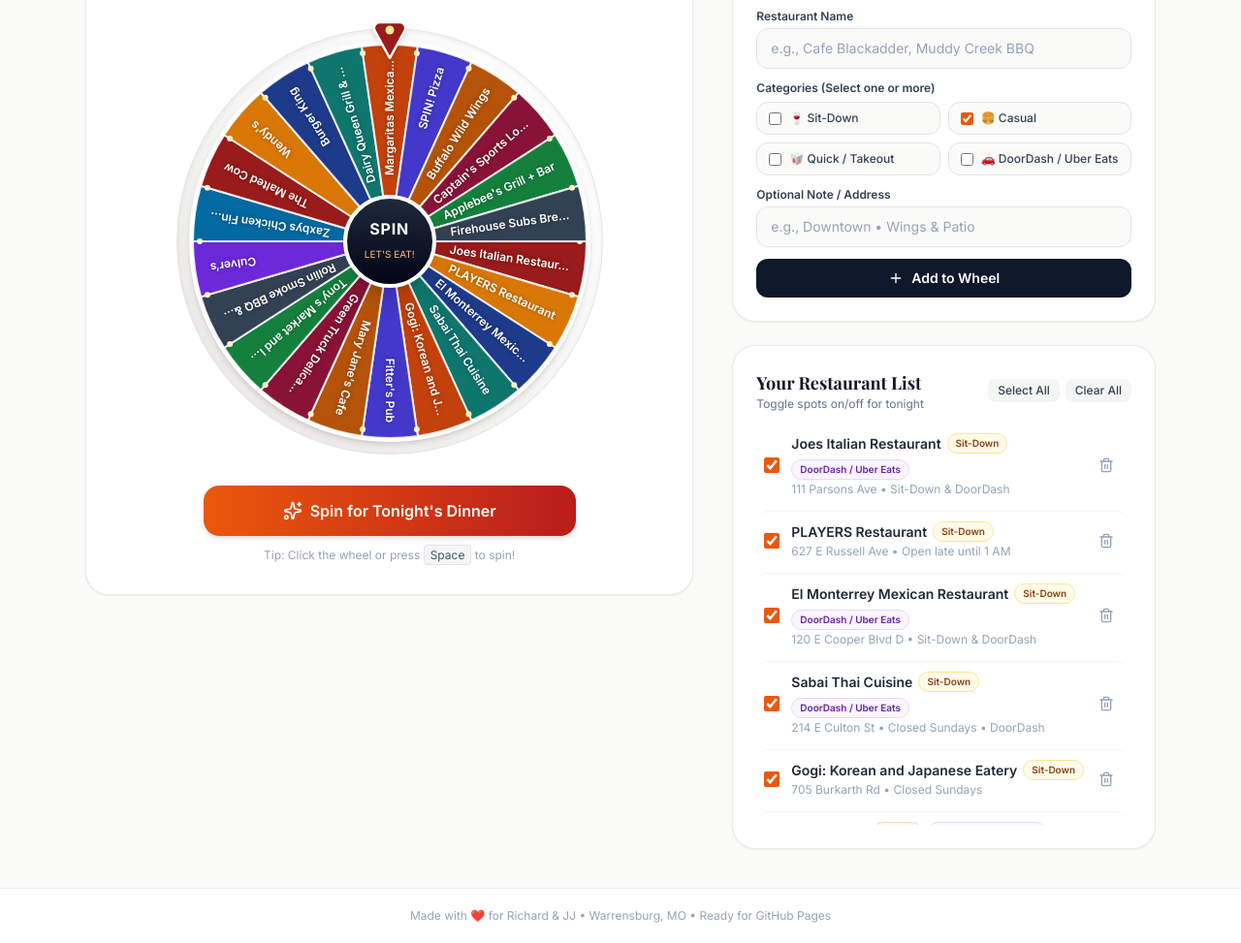
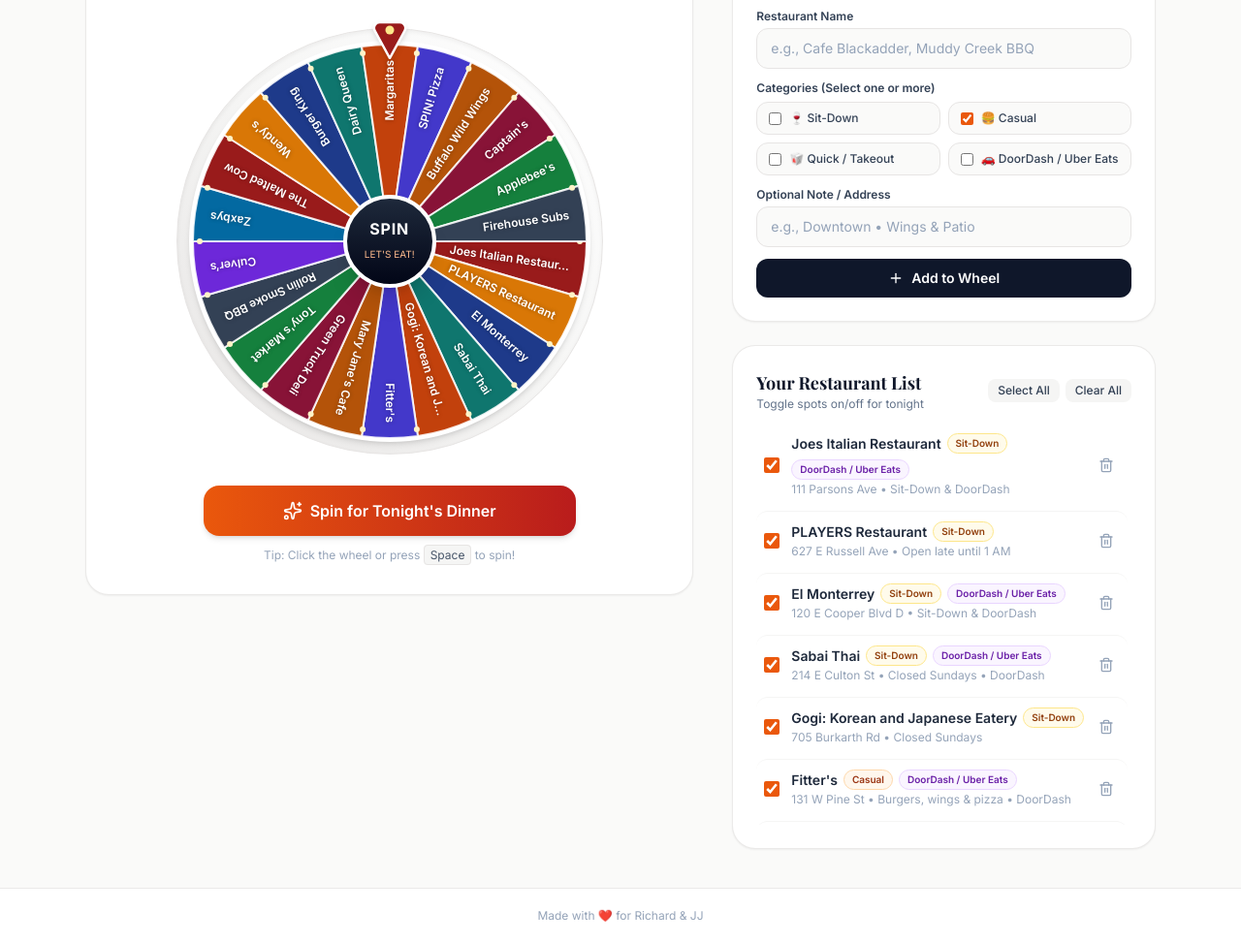
Before and after one commit to rdoughertyjr/Dinner-Wheel, a plain HTML site: page index.html in a window 1280 px wide. Shown: the part 221-1194 px from the top of the page at 97% size. Drawn offline with nearby package versions, Linux system fonts and the light colour scheme; a web font is replaced by a local one.

Commit message:
index.html

```diff
--- a/index.html
+++ b/index.html
@@ -316,7 +316,7 @@
 
   <!-- Footer -->
   <footer class="border-t border-stone-200/80 bg-white py-5 px-4 text-center text-xs text-slate-400">
-    <p>Made with ❤️ for Richard &amp; JJ • Warrensburg, MO • Ready for GitHub Pages</p>
+    <p>Made with ❤️ for Richard &amp; JJ</p>
   </footer>
 
   <!-- Winner Celebration Modal -->
@@ -434,26 +434,26 @@
     const DEFAULT_RESTAURANTS = [
       { id: 'w-1', name: 'Joes Italian Restaurant', categories: ['sit-down', 'delivery'], note: '111 Parsons Ave • Sit-Down & DoorDash', active: true },
       { id: 'w-2', name: 'PLAYERS Restaurant', categories: ['sit-down'], note: '627 E Russell Ave • Open late until 1 AM', active: true },
-      { id: 'w-3', name: 'El Monterrey Mexican Restaurant', categories: ['sit-down', 'delivery'], note: '120 E Cooper Blvd D • Sit-Down & DoorDash', active: true },
-      { id: 'w-4', name: 'Sabai Thai Cuisine', categories: ['sit-down', 'delivery'], note: '214 E Culton St • Closed Sundays • DoorDash', active: true },
+      { id: 'w-3', name: 'El Monterrey', categories: ['sit-down', 'delivery'], note: '120 E Cooper Blvd D • Sit-Down & DoorDash', active: true },
+      { id: 'w-4', name: 'Sabai Thai', categories: ['sit-down', 'delivery'], note: '214 E Culton St • Closed Sundays • DoorDash', active: true },
       { id: 'w-5', name: 'Gogi: Korean and Japanese Eatery', categories: ['sit-down'], note: '705 Burkarth Rd • Closed Sundays', active: true },
-      { id: 'w-6', name: "Fitter's Pub", categories: ['casual', 'delivery'], note: '131 W Pine St • Burgers, wings & pizza • DoorDash', active: true },
+      { id: 'w-6', name: "Fitter's", categories: ['casual', 'delivery'], note: '131 W Pine St • Burgers, wings & pizza • DoorDash', active: true },
       { id: 'w-7', name: "Mary Jane's Cafe", categories: ['casual', 'delivery'], note: '1042 S Maguire St • Breakfast & lunch (7 AM–2 PM) • DoorDash', active: true },
-      { id: 'w-8', name: 'Green Truck Delicatessen', categories: ['casual'], note: '125 W Pine St • Tue–Sat 11 AM–8 PM', active: true },
-      { id: 'w-9', name: "Tony's Market and Italian Deli", categories: ['casual'], note: '1117 S Maguire St • Mon–Sat 10 AM–7 PM', active: true },
-      { id: 'w-10', name: 'Rollin Smoke BBQ & Catering', categories: ['casual'], note: 'Warrensburg • Wed–Fri 11 AM–5:30 PM', active: true },
+      { id: 'w-8', name: 'Green Truck Deli', categories: ['casual'], note: '125 W Pine St • Tue–Sat 11 AM–8 PM', active: true },
+      { id: 'w-9', name: "Tony's Market", categories: ['casual'], note: '1117 S Maguire St • Mon–Sat 10 AM–7 PM', active: true },
+      { id: 'w-10', name: 'Rollin Smoke BBQ', categories: ['casual'], note: 'Warrensburg • Wed–Fri 11 AM–5:30 PM', active: true },
       { id: 'w-11', name: 'Culver’s', categories: ['quick', 'delivery'], note: '906 N Simpson Dr • ButterBurgers & custard • Uber Eats', active: true },
-      { id: 'w-12', name: 'Zaxbys Chicken Fingers & Buffalo Wings', categories: ['quick', 'delivery'], note: '322 Hawthorne Blvd • Uber Eats', active: true },
+      { id: 'w-12', name: 'Zaxbys', categories: ['quick', 'delivery'], note: '322 Hawthorne Blvd • Uber Eats', active: true },
       { id: 'w-13', name: 'The Malted Cow', categories: ['quick'], note: '303 Cooper Blvd D • Burgers & shakes', active: true },
       { id: 'w-14', name: "Wendy's", categories: ['quick', 'delivery'], note: '410 N Maguire St • DoorDash & Uber Eats', active: true },
       { id: 'w-15', name: 'Burger King', categories: ['quick', 'delivery'], note: '215 E Young Ave • Uber Eats', active: true },
-      { id: 'w-16', name: 'Dairy Queen Grill & Chill', categories: ['quick', 'delivery'], note: '601 E Young Ave • Uber Eats', active: true },
-      { id: 'w-17', name: 'Margaritas Mexican Restaurant', categories: ['delivery'], note: '121 E Pine St • Uber Eats', active: true },
+      { id: 'w-16', name: 'Dairy Queen', categories: ['quick', 'delivery'], note: '601 E Young Ave • Uber Eats', active: true },
+      { id: 'w-17', name: 'Margaritas', categories: ['delivery'], note: '121 E Pine St • Uber Eats', active: true },
       { id: 'w-18', name: 'SPIN! Pizza', categories: ['delivery'], note: '114 W South St #105 • Uber Eats', active: true },
       { id: 'w-19', name: 'Buffalo Wild Wings', categories: ['delivery'], note: '303 E Cooper Blvd Ste A • Uber Eats', active: true },
-      { id: 'w-20', name: "Captain's Sports Lounge", categories: ['delivery'], note: '630 E Young Ave • DoorDash & Uber Eats', active: true },
-      { id: 'w-21', name: "Applebee's Grill + Bar", categories: ['delivery'], note: '255 E Cooper Blvd • Uber Eats', active: true },
-      { id: 'w-22', name: 'Firehouse Subs Brentwood Plaza', categories: ['delivery'], note: '800 N Maguire St Ste D • DoorDash & Uber Eats', active: true },
+      { id: 'w-20', name: "Captain's", categories: ['delivery'], note: '630 E Young Ave • DoorDash & Uber Eats', active: true },
+      { id: 'w-21', name: "Applebee's", categories: ['delivery'], note: '255 E Cooper Blvd • Uber Eats', active: true },
+      { id: 'w-22', name: 'Firehouse Subs', categories: ['delivery'], note: '800 N Maguire St Ste D • DoorDash & Uber Eats', active: true },
     ];
 
     // Rich, appetizing color palette for wheel slices
```
